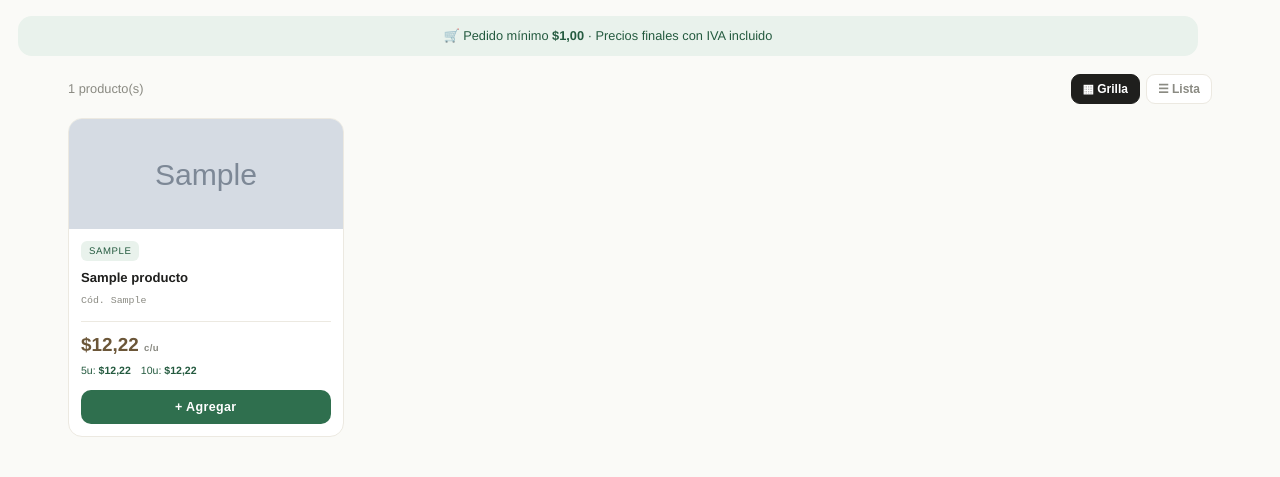
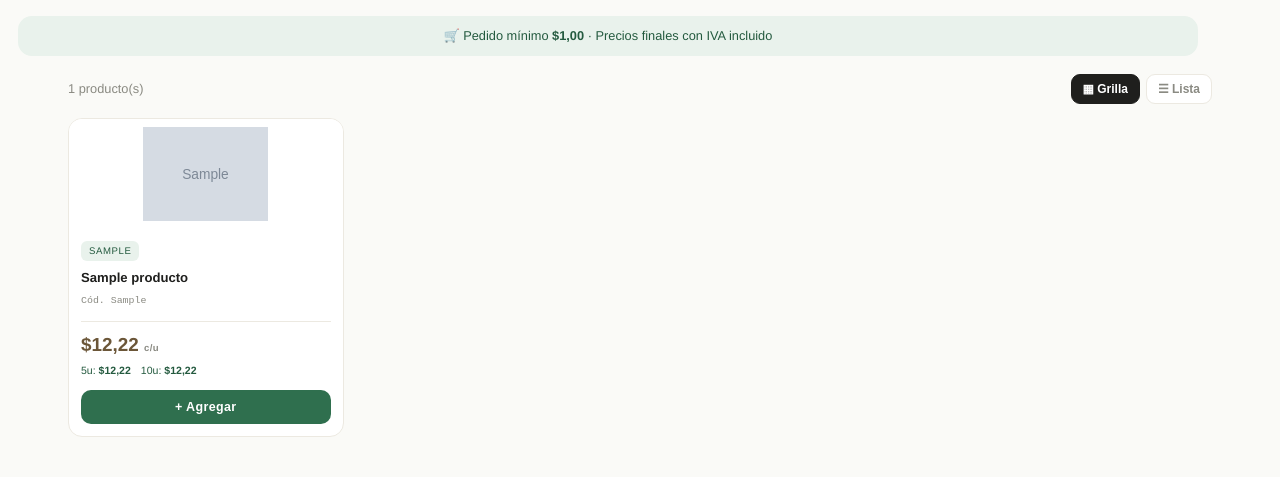
Before and after one commit to AxialSC/saludables-colegios, a Flask app: page / in a window 1280 px wide. Shown: the part 195-672 px from the top of the page. Run offline with Flask 3, Linux system fonts and the light colour scheme; tables that the repository leaves empty hold one stand-in row (values such as "Sample post"); grey boxes marked "Sample" are stand-in pictures.

Commit message:
Version N°9 - Paso N°3

```diff
--- a/app/static/css/tienda.css
+++ b/app/static/css/tienda.css
@@ -105,6 +105,12 @@ a { color: inherit; text-decoration: none; }
     overflow: hidden;
 }
 .t-thumb img { width: 100%; height: 100%; object-fit: cover; display: block; }
+
+/* v0.9 · Botellas enteras en GRILLA (contain + fondo blanco).
+   Solo afecta la grilla; la vista lista (.t-grid.lista) queda igual que antes. */
+.t-grid:not(.lista) .t-thumb.has-img { background: #fff; }
+.t-grid:not(.lista) .t-thumb.has-img img { object-fit: contain; padding: 8px; }
+
 .t-body { padding: 12px; display: flex; flex-direction: column; gap: 8px; flex-grow: 1; }
 .t-rubro { font-size: 0.6rem; letter-spacing: .06em; text-transform: uppercase;
     color: var(--t-verde-d); background: var(--t-verde-soft); align-self: flex-start;
--- a/app/templates/cliente/catalogo.html
+++ b/app/templates/cliente/catalogo.html
@@ -52,7 +52,7 @@
     {% for it in items %}
     {% set p = it.p %}{% set pr = it.precios %}
     <div class="t-card">
-        <div class="t-thumb">{% if p.imagen %}<img src="{{ url_for('static', filename='img/productos/' + p.imagen) }}" alt="{{ p.nombre }}" loading="lazy">{% else %}{{ rubro_display(p.rubro)[0]|upper }}{% endif %}</div>
+        <div class="t-thumb{% if p.imagen %} has-img{% endif %}">{% if p.imagen %}<img src="{{ url_for('static', filename='img/productos/' + p.imagen) }}" alt="{{ p.nombre }}" loading="lazy">{% else %}{{ rubro_display(p.rubro)[0]|upper }}{% endif %}</div>
         <div class="t-body">
             <span class="t-rubro">{{ rubro_display(p.rubro) }}</span>
             <div class="t-nombre">{{ p.nombre }}</div>
```
